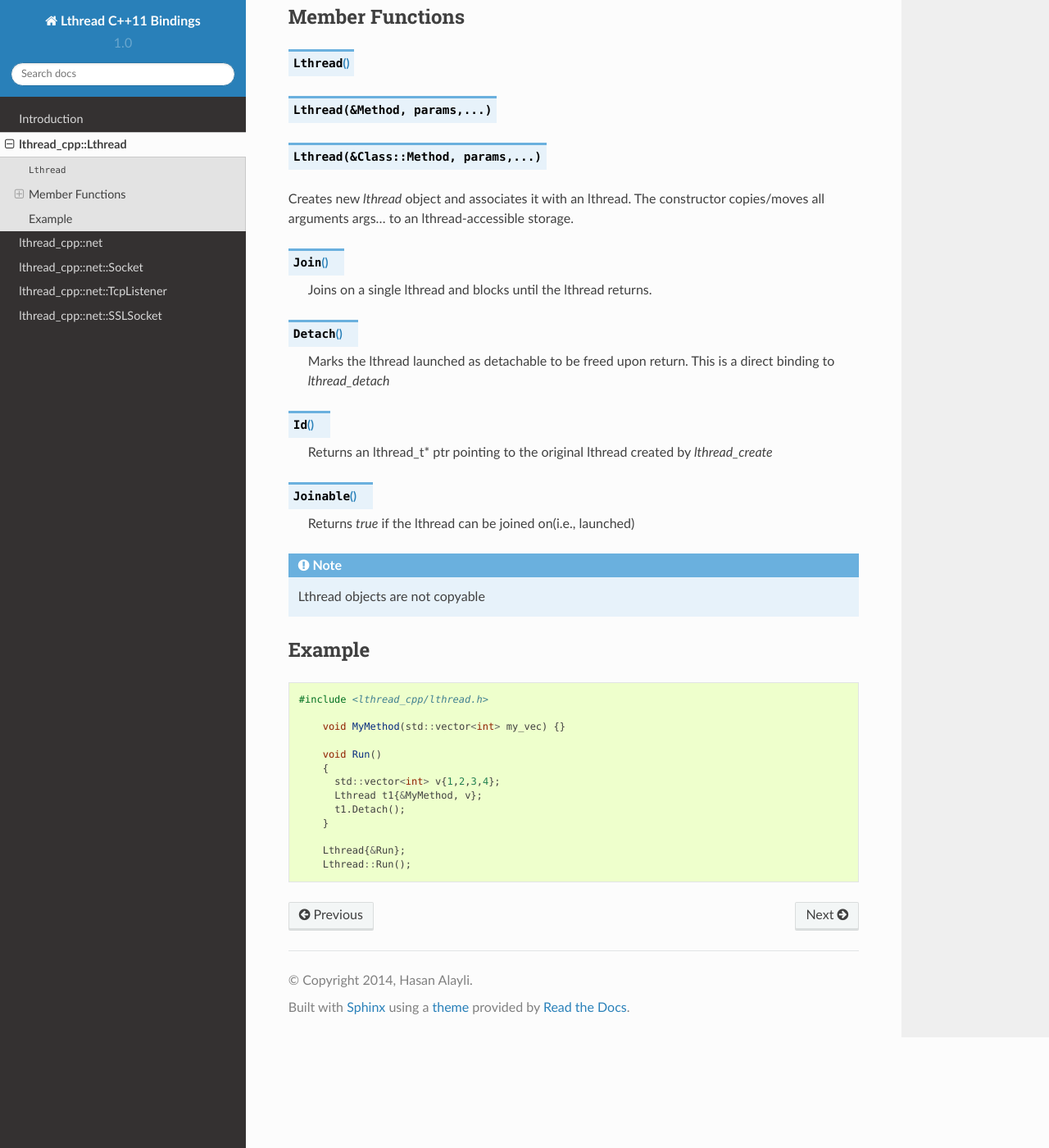
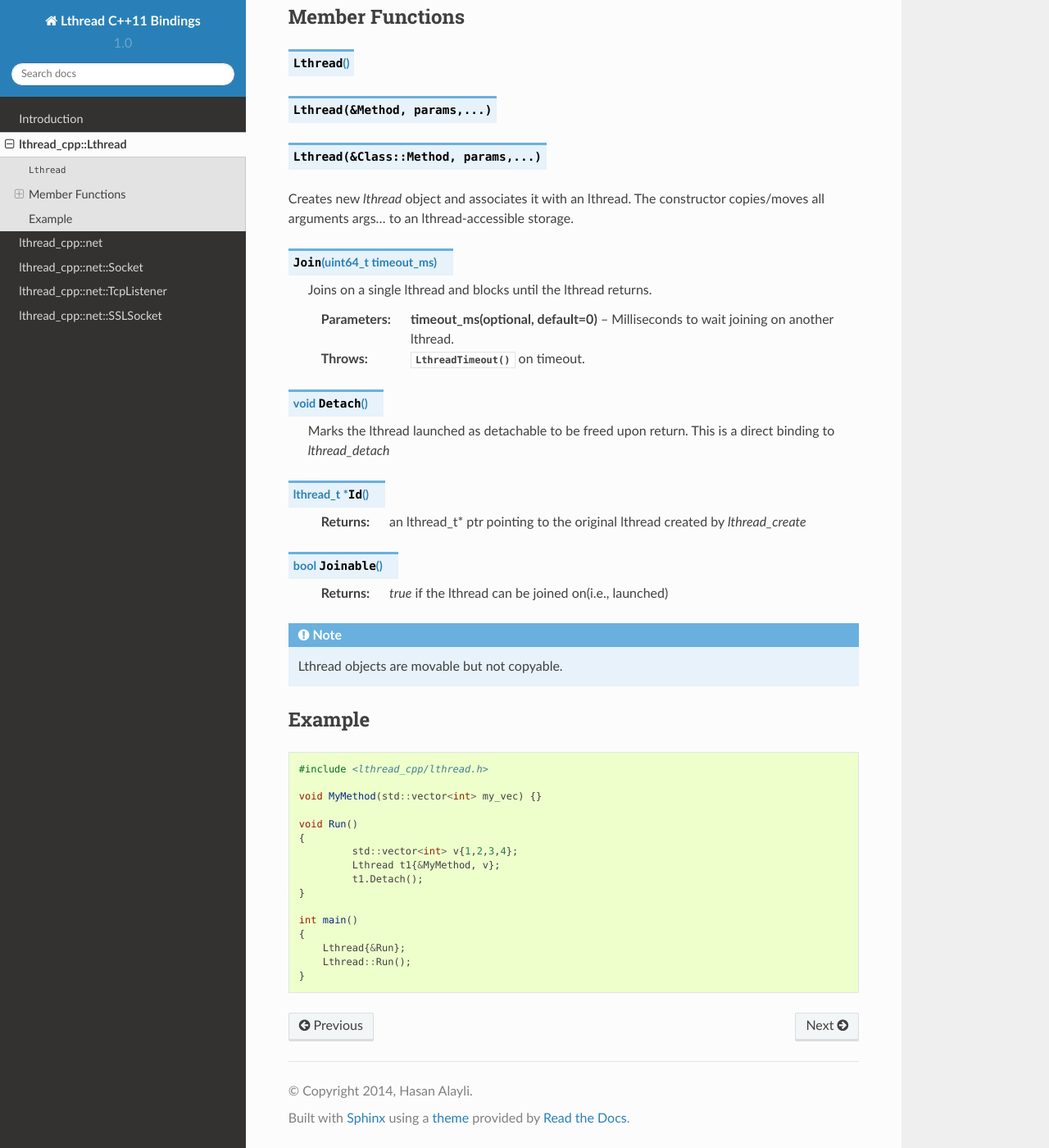
Before and after one commit to halayli/lthread_cpp, a Sphinx documentation site: the page built from docs/lthread.rst, in a window 1280 px wide and 1400 px high, scrolled down 328 px. Shown: the whole window at 82% size. Built offline with Sphinx 7.4.7 and the Read the Docs theme 2.0.0, drawn with Linux system fonts in a browser that asks for light colours.

Commit message:
more docs

```diff
--- a/docs/lthread.rst
+++ b/docs/lthread.rst
@@ -20,24 +20,27 @@ Member Functions
 
 Creates new `lthread` object and associates it with an lthread. The constructor copies/moves all arguments args... to an lthread-accessible storage.
 
-.. cpp:function:: Join()
+.. cpp:function:: Join(uint64_t timeout_ms)
 
    Joins on a single lthread and blocks until the lthread returns.
 
-.. cpp:function:: Detach()
+   :param timeout_ms(optional, default=0): Milliseconds to wait joining on another lthread.
+   :throws: :cpp:class:`LthreadTimeout()` on timeout.
+
+.. cpp:function:: void Detach()
 
    Marks the lthread launched as detachable to be freed upon return. This is a direct binding to `lthread_detach`
 
-.. cpp:function:: Id()
+.. cpp:function:: lthread_t* Id()
 
-   Returns an lthread_t* ptr pointing to the original lthread created by `lthread_create`
+   :return: an lthread_t* ptr pointing to the original lthread created by `lthread_create`
 
-.. cpp:function:: Joinable()
+.. cpp:function:: bool Joinable()
 
-   Returns `true` if the lthread can be joined on(i.e., launched)
+   :return: `true` if the lthread can be joined on(i.e., launched)
 
 
-.. note:: Lthread objects are not copyable
+.. note:: Lthread objects are movable but not copyable.
 
 Example
 -------
@@ -46,14 +49,17 @@ Example
 
     #include <lthread_cpp/lthread.h>
 
-	void MyMethod(std::vector<int> my_vec) {}
+    void MyMethod(std::vector<int> my_vec) {}
 
-	void Run()
-	{
-	  std::vector<int> v{1,2,3,4};
-	  Lthread t1{&MyMethod, v};
-	  t1.Detach();
-	}
+    void Run()
+    {
+  	     std::vector<int> v{1,2,3,4};
+  	     Lthread t1{&MyMethod, v};
+  	     t1.Detach();
+    }
 
+    int main()
+    {
         Lthread{&Run};
         Lthread::Run();
+    }
--- a/docs/socket.rst
+++ b/docs/socket.rst
@@ -111,7 +111,7 @@ These functions reflect their lthread equivalent and are to be called from insid
 
     Moves a socket from one instance to another.
 
-.. note:: Socket objects are not copyable
+.. note:: Socket objects are movable but not copyable.
 
 .. code-block:: cpp
 
--- a/docs/ssl.rst
+++ b/docs/ssl.rst
@@ -82,7 +82,7 @@ Member Functions
 
     Cleanly closes SSL socket and its underlying TCP connection.
 
-.. note:: Lthread objects are not copyable
+.. note:: SSL objects are movable but not copyable.
 
 .. code-block:: cpp
 
```
Also changed, not shown: docs/intro.rst (+27 -0 lines), 1 other file.
